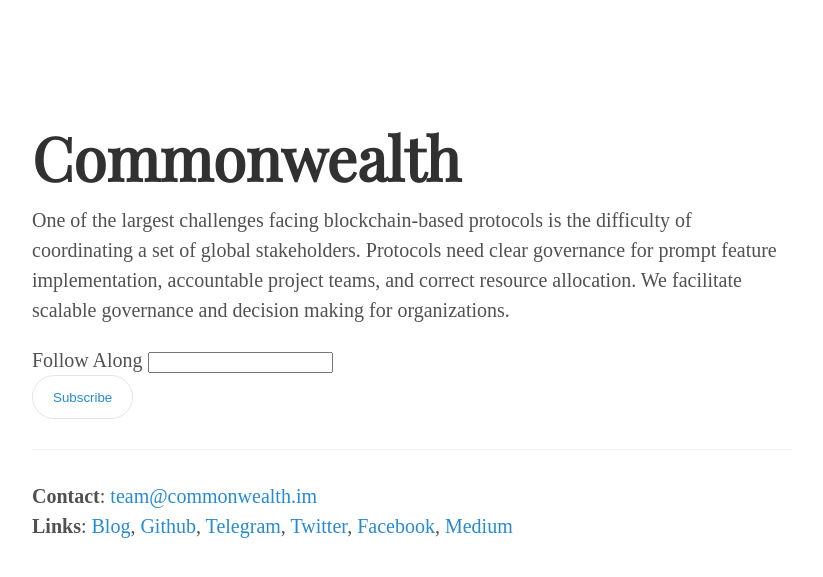
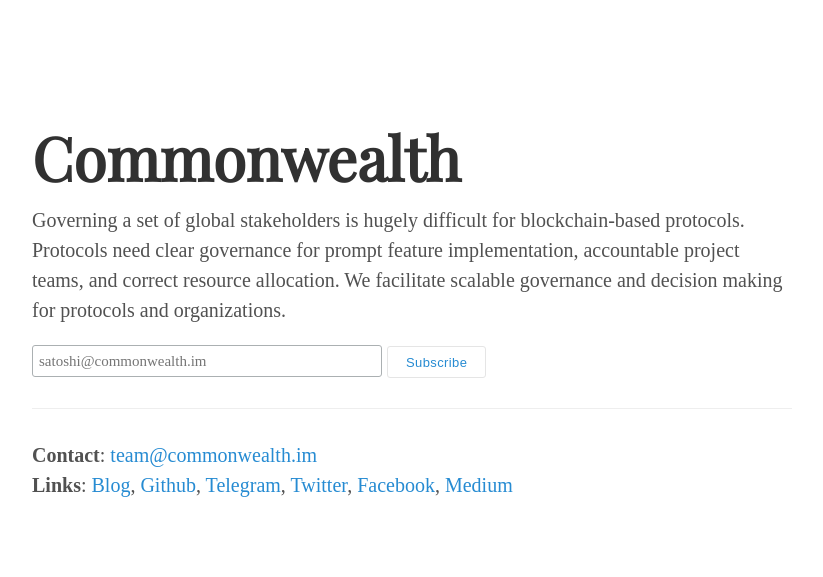
Before and after one commit to hicommonwealth/commonwealth.github.io, a Jekyll site: the page built from index.html, in a window 1280 px wide. Shown: the top 577 px of the page, without its empty margins (48-871 px from the left). Built offline with Jekyll 4.4.1, drawn with Linux system fonts in a browser that asks for light colours; some web fonts are replaced; comment, search, counter and statistics services are not loaded.

Commit message:
fix styling

```diff
--- a/_config.yml
+++ b/_config.yml
@@ -4,7 +4,7 @@
 
 # Setup
 title:            Commonwealth
-tagline:          'A Governance Protocol'
+tagline:          'Governance Protocol'
 description:      'We facilitate scalable governance and decision making for organizations'
 url:              https://commonwealth.im
 # baseurl:          '/blog'
--- a/_includes/head.html
+++ b/_includes/head.html
@@ -6,16 +6,8 @@
   <!-- Enable responsiveness on mobile devices-->
   <meta name="viewport" content="width=device-width, initial-scale=1.0, maximum-scale=1" />
 
-<!-- Begin MailChimp Signup Form -->
-<link href="//cdn-images.mailchimp.com/embedcode/classic-10_7.css" rel="stylesheet" type="text/css">
-<style type="text/css">
-  #mc_embed_signup{background:#fff; clear:left; font-family: 'Ovo', serif; }
-  /* Add your own MailChimp form style overrides in your site stylesheet or in this style block.
-     We recommend moving this block and the preceding CSS link to the HEAD of your HTML file. */
-
-
-
-</style>
+<!-- <link href="//cdn-images.mailchimp.com/embedcode/horizontal-slim-10_7.css" rel="stylesheet" type="text/css">
+ -->
 
   <title>
     {% if page.title == "Home" %}
--- a/_layouts/index.html
+++ b/_layouts/index.html
@@ -6,7 +6,9 @@
   <body class="{{ page.layout }}{% if page.url == '/' %} home{% endif %}">
 
     <main class="container">
-      {{ content }}
+        <div class="content">
+          {{ content }}
+        </div>
     </main>
 
     {% include custom-foot.html %}
--- a/_sass/hydeout.scss
+++ b/_sass/hydeout.scss
@@ -10,6 +10,7 @@
 @import "hydeout/code";
 @import "hydeout/layout";
 @import "hydeout/masthead";
+@import "hydeout/mailchimp";
 @import "hydeout/posts";
 @import "hydeout/pagination";
 @import "hydeout/message";
--- /dev/null
+++ b/_sass/hydeout/_mailchimp.scss
@@ -0,0 +1,70 @@
+/* MailChimp Form Embed Code - Horizontal Super Slim - 12/16/2015 v10.7
+Adapted from: http://blog.heyimcat.com/universal-signup-form/ */
+/* Add your own MailChimp form style overrides in your site stylesheet or in this style block.
+     We recommend moving this block and the preceding CSS link to the HEAD of your HTML file. */
+
+  /*  #mc_embed_signup form {text-align:center; padding:0 0 10px 0;} */
+
+
+  .mc-field-group { display: flex; } /* positions input field horizontally */
+  #mc_embed_signup .clear {display: inline-block;} /* positions button horizontally in line with input */
+
+  #mc_embed_signup input.email {font-family:"Ovo", serif; font-size: 15px; border: 1px solid #ABB0B2;  -webkit-border-radius: 3px; -moz-border-radius: 3px; border-radius: 3px; color: #343434; background-color: #fff; box-sizing:border-box; height:32px; padding: 0px 0.4em; display: inline-block; margin: 0; width:350px; vertical-align:top;}
+
+  #mc_embed_signup label {display:block; font-size:16px; padding-bottom:10px; font-weight:bold;}
+
+  #mc_embed_signup .button {
+    font-family: 'Ovo' serif;
+    font-size: 13px;
+    -webkit-border-radius: 3px;
+    -moz-border-radius: 3px;
+    border-radius: 3px;
+    letter-spacing: .03em;
+    box-sizing:border-box;
+    height:32px;
+    line-height:32px;
+    padding:0 18px;
+    display: inline-block;
+    margin: 0;
+    transition: all 0.23s ease-in-out 0s;
+  }
+
+  #mc_embed_signup div#mce-responses {
+    float:left;
+    top:-1.4em;
+    padding:0em .5em 0em .5em;
+    overflow:hidden;
+    width:90%;
+    margin: 0 5%;
+    clear: both;
+  }
+
+  #mc_embed_signup div.response {
+    margin:1em 0;
+    padding:1em .5em .5em 0;
+    font-weight:bold;
+    float:left;
+    top:-1.5em;
+    z-index:1;
+    width:80%;
+  }
+
+  #mc_embed_signup #mce-error-response {display:none;}
+  #mc_embed_signup #mce-success-response {color:#529214; display:none;}
+
+  #mc_embed_signup label.error {
+    display:block;
+    float:none;
+    width:auto;
+    margin-left:1.05em;
+    text-align:left;
+    padding:.5em 0;
+  }
+
+  @media (max-width: 768px) {
+      #mc_embed_signup input.email {width:100%; margin-bottom:5px;}
+      #mc_embed_signup .clear {display: block; width: 100% }
+      #mc_embed_signup .button {width: 100%; margin:0; }
+  }
+
+  #mc-embedded-subscribe-form{}
--- a/index.html
+++ b/index.html
@@ -5,29 +5,22 @@
 
 <h1 class="index_title">{{ site.title }}</h1>
 
-<p>One of the largest challenges facing blockchain-based protocols is the difficulty of coordinating a set of global stakeholders. Protocols need clear governance for prompt feature implementation, accountable project teams, and correct resource allocation. We facilitate scalable governance and decision making for organizations.
+<p>Governing a set of global stakeholders is hugely difficult for blockchain-based protocols. Protocols need clear governance for prompt feature implementation, accountable project teams, and correct resource allocation. We facilitate scalable governance and decision making for protocols and organizations.
 </p>
 
 <!-- Begin MailChimp Signup Form -->
-
 <div id="mc_embed_signup">
 <form action="https://commonwealth.us18.list-manage.com/subscribe/post?u=ce4385d46e6df2466916d9031&amp;id=b7f59ceaec" method="post" id="mc-embedded-subscribe-form" name="mc-embedded-subscribe-form" class="validate" target="_blank" novalidate>
     <div id="mc_embed_signup_scroll">
-<div class="mc-field-group">
-  <label for="mce-EMAIL">Follow Along</label>
-  <input type="email" value="" name="EMAIL" class="required email" id="mce-EMAIL">
-</div>
-  <div id="mce-responses" class="clear">
-    <div class="response" id="mce-error-response" style="display:none"></div>
-    <div class="response" id="mce-success-response" style="display:none"></div>
-  </div>    <!-- real people should not fill this in and expect good things - do not remove this or risk form bot signups-->
+  <input type="email" value="" name="EMAIL" class="email" id="mce-EMAIL" placeholder="satoshi@commonwealth.im" required>
+    <!-- real people should not fill this in and expect good things - do not remove this or risk form bot signups-->
     <div style="position: absolute; left: -5000px;" aria-hidden="true"><input type="text" name="b_ce4385d46e6df2466916d9031_b7f59ceaec" tabindex="-1" value=""></div>
     <div class="clear"><input type="submit" value="Subscribe" name="subscribe" id="mc-embedded-subscribe" class="button"></div>
     </div>
 </form>
 </div>
+<!--End mc_embed_signup-->
 
-<!--End mc_embed_signup-->
 <hr>
 <p><b>Contact</b>: <a href="mailto:team@commonwealth.im">team@commonwealth.im</a><br/>
   <b>Links</b>: <a href="/blog">Blog</a>, <a href="https://github.com/commonwealthprotocol">Github</a>, <a href="https://t.me/joinchat/HatPBBIp5VBrjIXhTbI2sA">Telegram</a>, <a href="http://twitter.com/hicommonwealth">Twitter</a>, <a href="http://fb.me/hicommonwealth">Facebook</a>, <a href="https://medium.com/commonwealth-protocol">Medium</a></p>
```
